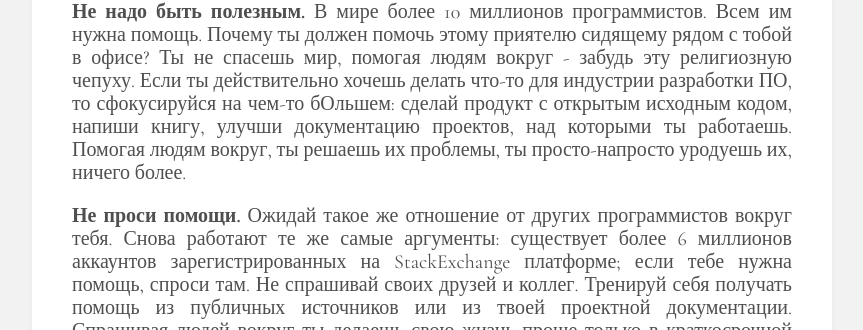
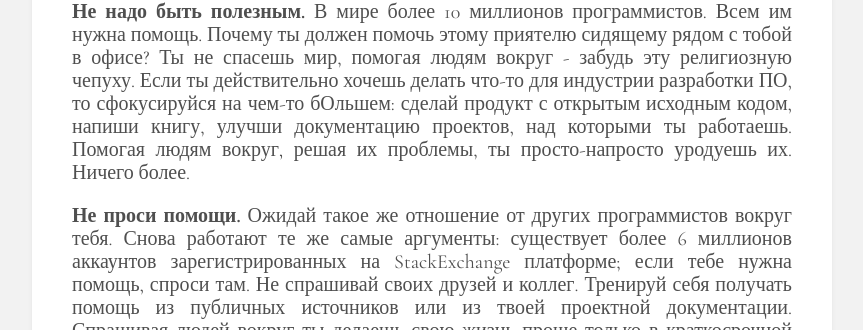
Before and after one commit to BedwaRe/blog, a Jekyll site: the page built from _posts/2019-03-11-16-donts.markdown, in a window 1280 px wide and 900 px high, scrolled down 1464 px. Shown: the part 260-590 px from the top of the window, without its empty margins (208-1071 px from the left). Built offline with Jekyll 4.4.1, drawn with Linux system fonts in a browser that asks for light colours; comment, search, counter and statistics services are not loaded.

Commit message:
Apply suggestions from code review
Co-Authored-By: vangogih <30757221+vangogih@users.noreply.github.com>

```diff
--- a/_posts/2019-03-11-16-donts.markdown
+++ b/_posts/2019-03-11-16-donts.markdown
@@ -51,7 +51,7 @@ tags: карьера мотивация работа
 приятелю сидящему рядом с тобой в офисе? Ты не спасешь мир, помогая людям вокруг - забудь эту религиозную чепуху.
 Если ты действительно хочешь делать что-то для индустрии разработки ПО, то сфокусируйся на чем-то бОльшем:
 сделай продукт с открытым исходным кодом, напиши книгу, улучши документацию проектов, над которыми ты работаешь.
-Помогая людям вокруг, ты решаешь их проблемы, ты просто-напросто уродуешь их, ничего более.
+Помогая людям вокруг, решая их проблемы, ты просто-напросто уродуешь их. Ничего более.
 
 **Не проси помощи.** Ожидай такое же отношение от других программистов вокруг тебя. Снова работают те же самые аргументы:
 существует более 6 миллионов аккаунтов зарегистрированных на StackExchange платформе; если тебе нужна помощь, спроси там.
```
